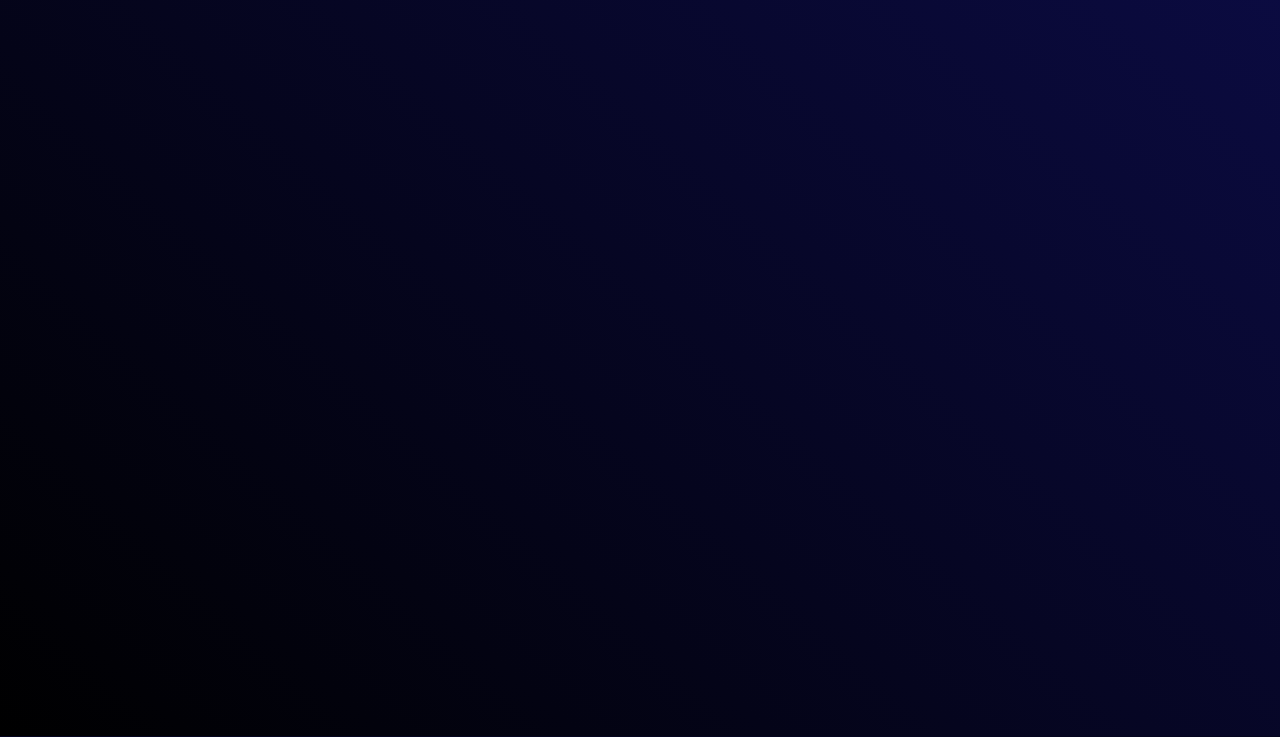
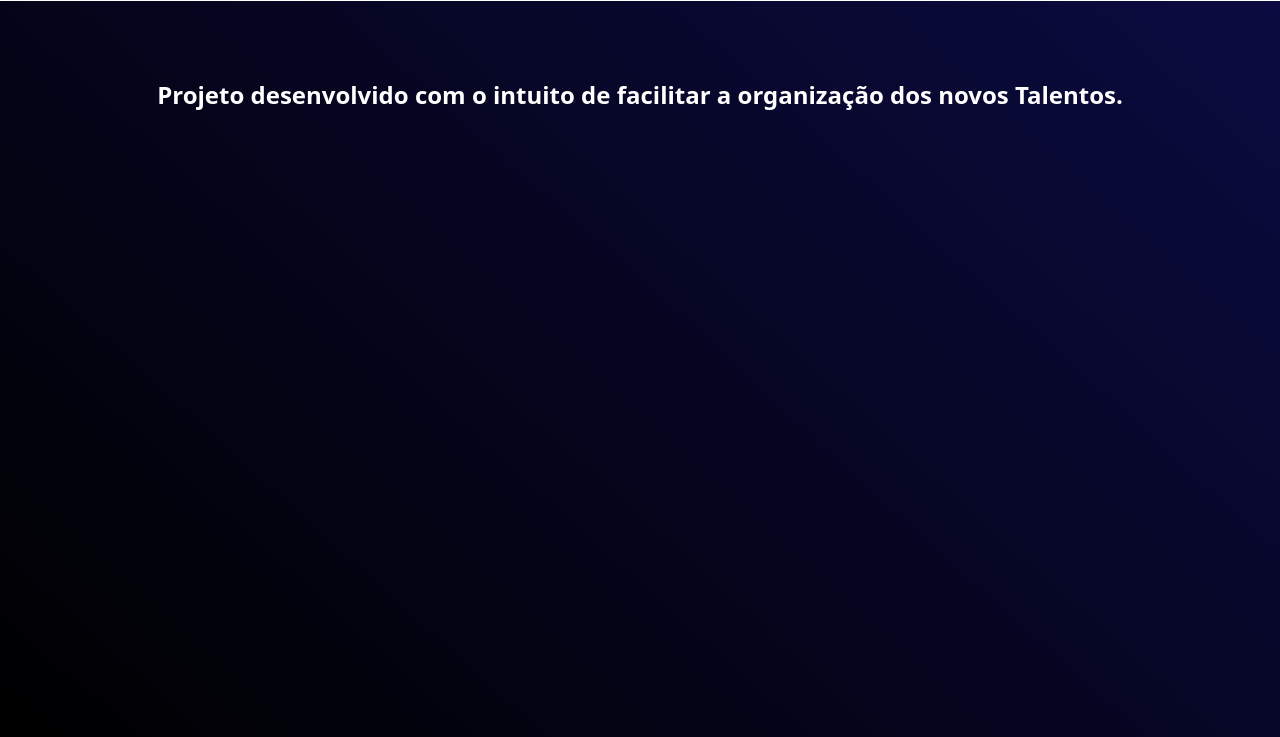
Before and after one commit to LeonardoXavier1/NT-imply, a PHP site: page / in a window 1280 px wide. Shown: the part 64-801 px from the top of the page. Run offline with PHP 8.4, Linux system fonts and the light colour scheme.

Commit message:
nt-imply2

```diff
--- a/css/style.css
+++ b/css/style.css
@@ -116,3 +116,10 @@
   }
 
   /* ------------------------------------------------------------ ????? ------------------------------------------------------------ */
+h1,h2,h3{
+  font-family: system-ui, -apple-system, Helvetica, Arial, sans-serif;
+  color: #fff;
+  margin-top: 0.1vh;
+  padding-top: 10vh;
+  text-align: center;
+}
--- a/index.html
+++ b/index.html
@@ -29,7 +29,18 @@
       </nav>
     </header>
 
-    <main></main>
+    <main>
+      <h2 >Projeto desenvolvido com o intuito de facilitar a organização dos novos Talentos.</h2>
+
+
+
+
+
+
+
+
+
+    </main>
     <script src="js/javascript.js"></script>
   </body>
 </html>
```
